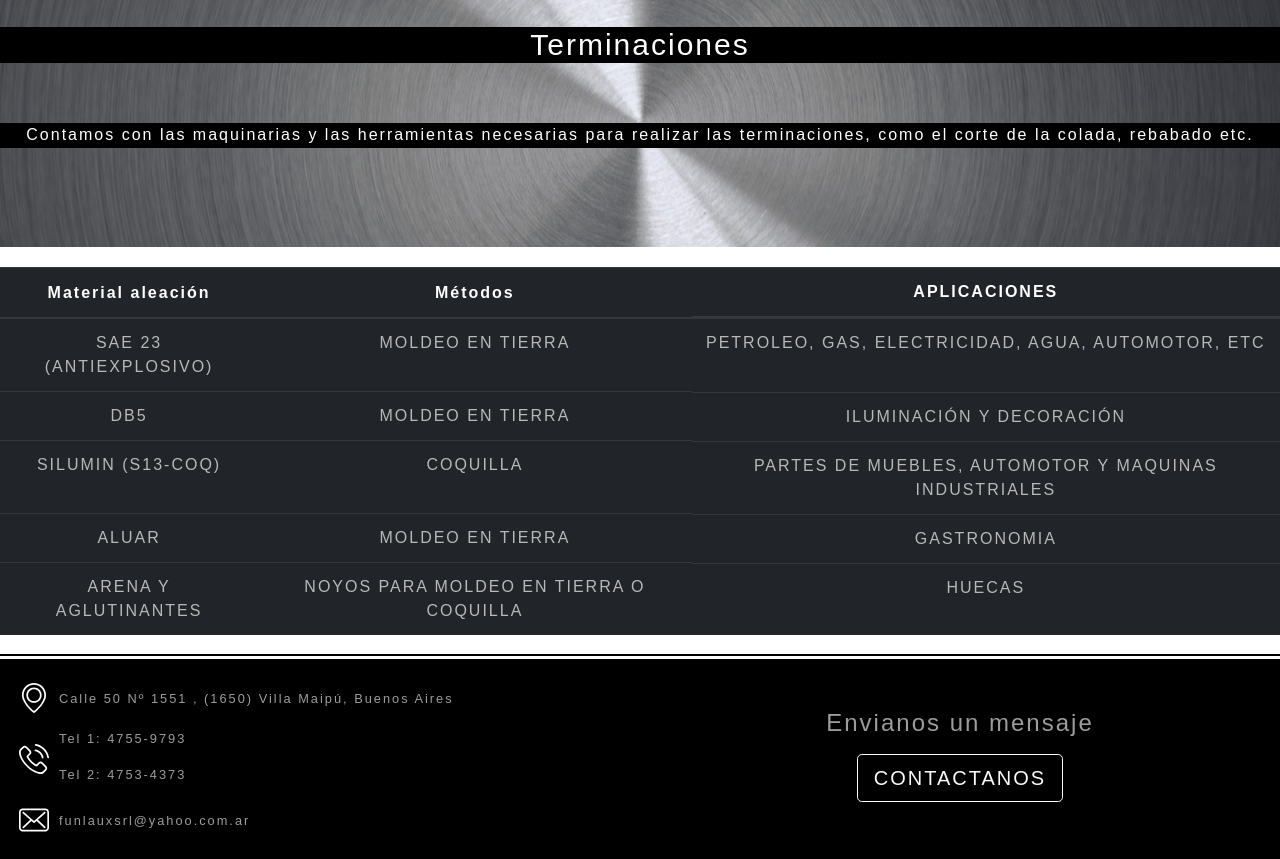
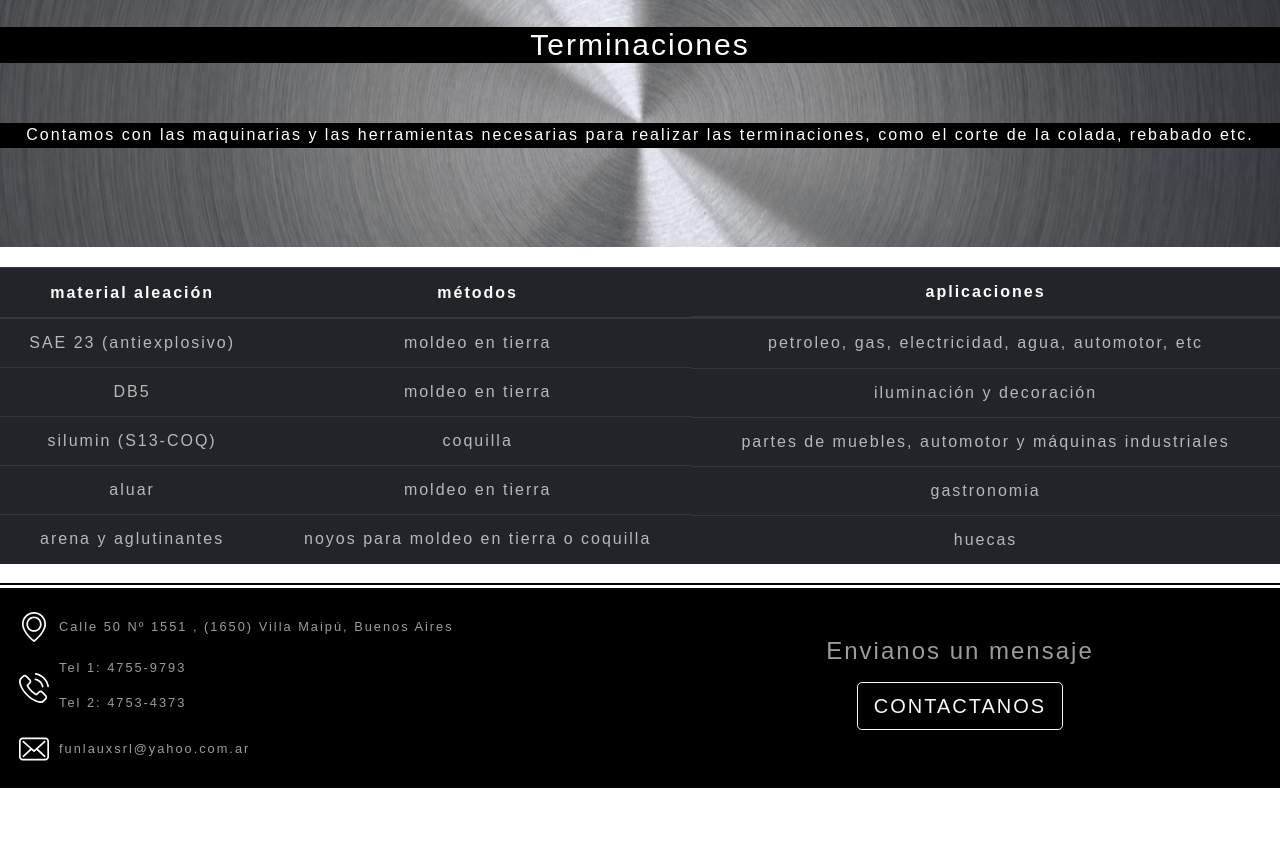
Before and after one commit to zigart/FunLaux, a website: page views/servicios.html in a window 1280 px wide. Shown: the part 1557-2416 px from the top of the page. After the commit the page ends 2345 px from the top, so only its background shows below. Drawn offline with nearby package versions, Linux system fonts and the light colour scheme.

Commit message:
Arreglo de textos

```diff
--- a/views/servicios.html
+++ b/views/servicios.html
@@ -65,36 +65,36 @@
             <table class="table justify-self-center table-dark">
                 <thead>
                     <tr>
-                        <th class="text-center" scope="col">Material aleación</th>
-                        <th class="text-center" scope="col">Métodos</th>
-                        <th class="d-none d-md-block text-center" scope="col">APLICACIONES</th>
+                        <th class="text-center" scope="col">material aleación</th>
+                        <th class="text-center" scope="col">métodos</th>
+                        <th class="d-none d-md-block text-center" scope="col">aplicaciones</th>
                     </tr>
                 </thead>
                 <tbody>
                     <tr>
-                        <td class="text-center" scope="row">SAE 23 (ANTIEXPLOSIVO)</td>
-                        <td class="text-center">MOLDEO EN TIERRA</td>
-                        <td class="d-none d-md-block text-center"> PETROLEO, GAS, ELECTRICIDAD, AGUA, AUTOMOTOR, ETC</td>
+                        <td class="text-center" scope="row">SAE 23 (antiexplosivo)</td>
+                        <td class="text-center">moldeo en tierra</td>
+                        <td class="d-none d-md-block text-center">petroleo, gas, electricidad, agua, automotor, etc</td>
                     </tr>
                     <tr>
                         <td class="text-center" scope="row">DB5</td>
-                        <td class="text-center">MOLDEO EN TIERRA</td>
-                        <td class="d-none d-md-block text-center">ILUMINACIÓN Y DECORACIÓN</td>
+                        <td class="text-center">moldeo en tierra</td>
+                        <td class="d-none d-md-block text-center">iluminación y decoración</td>
                     </tr>
                     <tr>
-                        <td class="text-center" scope="row">SILUMIN (S13-COQ)</td>
-                        <td class="text-center">COQUILLA</td>
-                        <td class="d-none d-md-block text-center">PARTES DE MUEBLES, AUTOMOTOR Y MAQUINAS INDUSTRIALES</td>
+                        <td class="text-center" scope="row">silumin (S13-COQ)</td>
+                        <td class="text-center">coquilla</td>
+                        <td class="d-none d-md-block text-center">partes de muebles, automotor y máquinas industriales</td>
                     </tr>
                     <tr>
-                        <td class="text-center" scope="row">ALUAR</td>
-                        <td class="text-center">MOLDEO EN TIERRA</td>
-                        <td class="d-none d-md-block text-center">GASTRONOMIA</td>
+                        <td class="text-center" scope="row">aluar</td>
+                        <td class="text-center">moldeo en tierra</td>
+                        <td class="d-none d-md-block text-center">gastronomia</td>
                     </tr>
                     <tr>
-                        <td class="text-center" scope="row">ARENA Y AGLUTINANTES</th>
-                            <td class="text-center">NOYOS PARA MOLDEO EN TIERRA O COQUILLA</td>
-                            <td class="d-none d-md-block text-center">HUECAS</td>
+                        <td class="text-center" scope="row">arena y aglutinantes</th>
+                            <td class="text-center">noyos para moldeo en tierra o coquilla</td>
+                            <td class="d-none d-md-block text-center">huecas</td>
                     </tr>
                 </tbody>
             </table>
```
Also changed, not shown: views/nosotros.html (+1 -1 lines).
